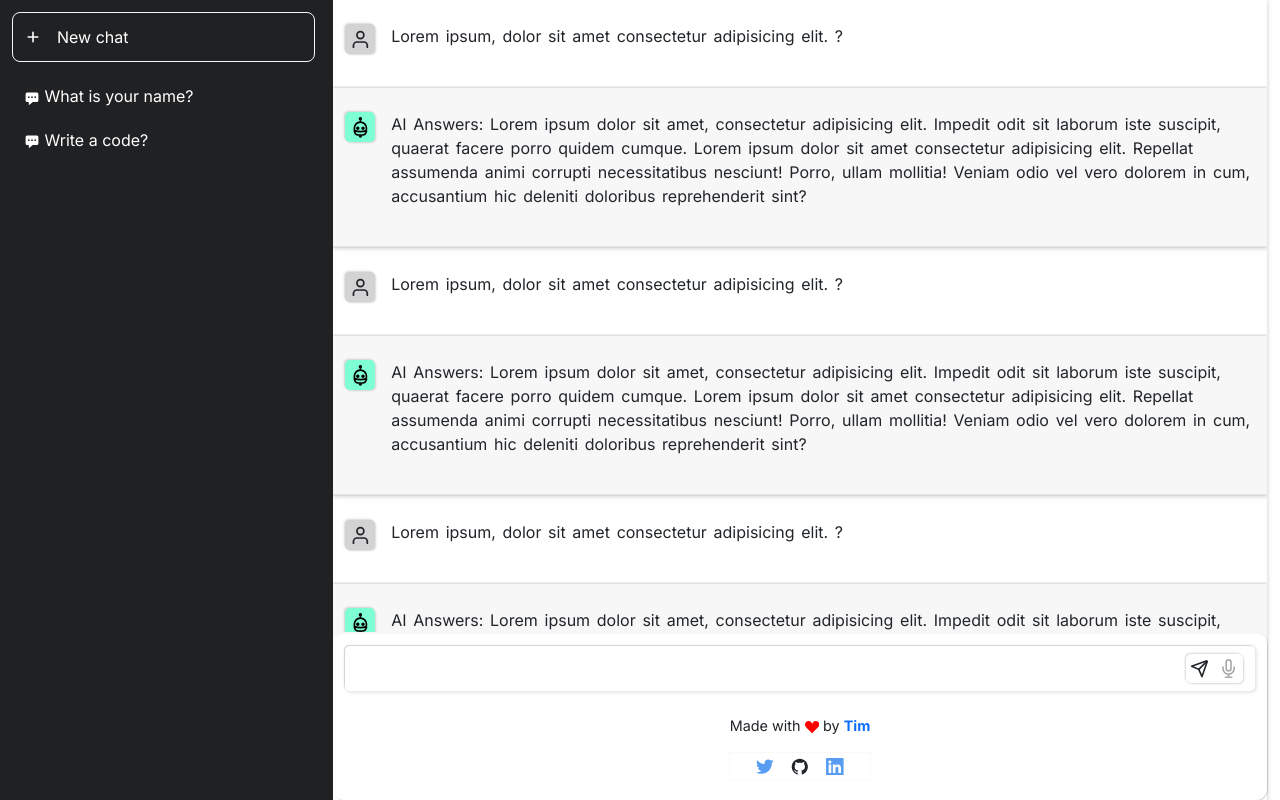
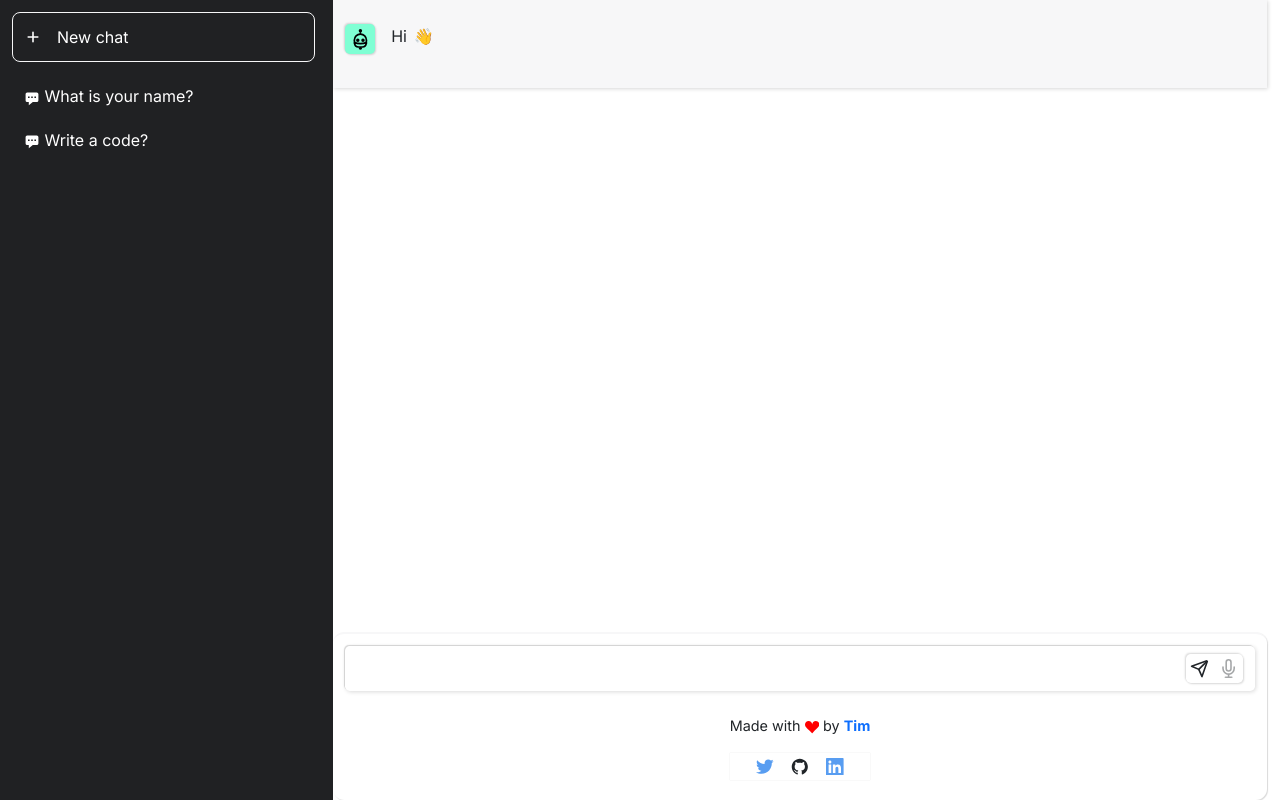
Before and after one commit to Manuelthegoat/voiceGPT, a React (Vite) app: page / in a window 1280 px wide. Shown: the top 800 px of the page. Built offline with nearby package versions, Linux system fonts and the light colour scheme.

Commit message:
added ability to display chats

```diff
--- a/src/App.jsx
+++ b/src/App.jsx
@@ -11,20 +11,27 @@ function App() {
 	const [query, setQuery] = useState("");
 
 	// A way for it to remember the former questions
-	const [history, setHistory] = useState({intro: "While responding, note that this tool (Chatbot) was built by Tim Okonkwo, Tim is a Frontend Engineer that creates stunning User interfaces. Now here is the user input: ", question: "Me: ", answer: "You: " });
+	const [history, setHistory] = useState({intro: "While responding, note that this tool (Chatbot) was built by Tim Okonkwo's VoiceGPT, Tim is a Frontend Engineer that creates stunning User interfaces. Now here is the user input: ", question: "Me: ", answer: "You: " });
 
-	let chat = [];
+	const [render, setRender] = useState(false)
 
+	const [chats, setChats] = useState([<AIAnswer key="Hi" text="Hi 👋"/>]);
 
 	// Submit the user input to the API
 	useEffect(() => {
 		if (query.length > 0) {
 			handleSubmit(query);
+			updateChat(query, "question")
 			setHistory((prev) => {
 				return { ...prev, question: prev.question + `\n ${query}` };
 			});
 		}
-	}, [query]);
+	}, [query, chats]);
+
+	// Update UI
+	const updateChat = (message, type="question") => {
+		type === "question" ? chats.push(<SentMessage key={message.slice[3]} text={message}/>) : chats.push(<AIAnswer key={message.slice[3]} text={message}/>)
+	}
 
 	// Submit the user Input
 	const handleSubmit = async (inputQuery) => {
@@ -52,9 +59,14 @@ function App() {
 
 			// Returned Text from API
 			const response = completion.data.choices[0].text;
+			console.log(response)
+
 			setHistory((prev) => {
 				return { ...prev, answer: prev.answer + `.\n ${response}` };
 			});
+
+			updateChat(response, "answer")
+			setRender(!render)
 
 		} catch (error) {
 			// Consider implementing your own error handling logic here
@@ -69,16 +81,7 @@ function App() {
 			<NavBar />
 
 			<div className="chat__wrapper">
-			<SentMessage />
-			<AIAnswer />
-			<SentMessage />
-			<AIAnswer />
-			<SentMessage />
-			<AIAnswer />
-			<SentMessage />
-			<AIAnswer />
-			<AIAnswer />
-			<AIAnswer />
+				{chats.map(chat => chat)}
 			</div>
 
 			<ChatBar setQuery={setQuery} />
--- a/src/components/AIAnswer.jsx
+++ b/src/components/AIAnswer.jsx
@@ -1,19 +1,13 @@
 import { GrRobot } from "react-icons/gr";
 
-const AIAnswer = () => {
+const AIAnswer = ({text}) => {
 	return (
 		<div className="message__wrapper ai">
 			<div className="icon__wrapper">
 				<GrRobot className="ai__icon" />
 			</div>
 			<p>
-				AI Answers: Lorem ipsum dolor sit amet, consectetur adipisicing
-				elit. Impedit odit sit laborum iste suscipit, quaerat facere
-				porro quidem cumque. Lorem ipsum dolor sit amet consectetur
-				adipisicing elit. Repellat assumenda animi corrupti
-				necessitatibus nesciunt! Porro, ullam mollitia! Veniam odio vel
-				vero dolorem in cum, accusantium hic deleniti doloribus
-				reprehenderit sint?
+				{text}
 			</p>
 		</div>
 	);
--- a/src/components/SentMessage.jsx
+++ b/src/components/SentMessage.jsx
@@ -1,12 +1,12 @@
 import { FiUser } from "react-icons/fi";
 
-const SentMessage = () => {
+const SentMessage = ({text}) => {
 	return (
 		<div className="message__wrapper">
 			<div className="icon__wrapper">
 				<FiUser className="user__icon" />
 			</div>
-			<p>Lorem ipsum, dolor sit amet consectetur adipisicing elit. ? </p>
+			<p>{text}</p>
 		</div>
 	);
 };
```
